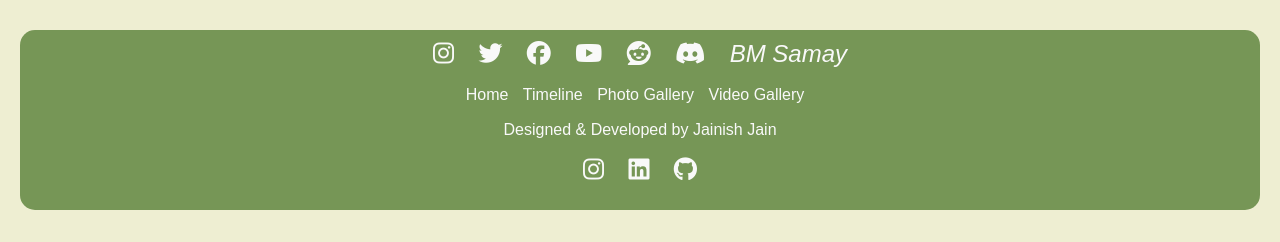
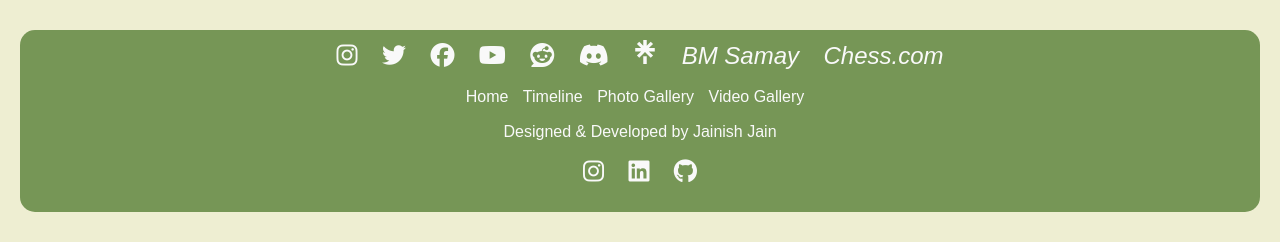
Before and after one commit to jainish2001/SamayRaina, a plain HTML site: page index.html in a window 1280 px wide. Shown: the part 3073-3315 px from the top of the page. Drawn offline with Linux system fonts and the light colour scheme.

Commit message:
Update index.html

```diff
--- a/index.html
+++ b/index.html
@@ -19,7 +19,7 @@
 
             html {
                 scroll-behavior: smooth;
-                cursor: url('/assets/img/respectable-ghoda.png'), auto;
+                cursor: url('/assets/respectable-ghoda.png'), auto;
             }
 
             /* Body */
@@ -1056,8 +1056,10 @@
                     <a href="https://www.facebook.com/rainasamay/"><i class="fa-brands fa-facebook"></i></a>
                     <a href="https://www.youtube.com/channel/UCAov2BBv1ZJav0c_yHEciAw/"><i class="fa-brands fa-youtube"></i></a>
                     <a href="https://www.reddit.com/r/SamayRaina/"><i class="fa-brands fa-reddit"></i></a>
-                    <a href="https://discord.gg/maisamayhoon"><i class="fa-brands fa-discord"></i></a>                    <!--<a href="https://linktr.ee/samay.raina/"><svg xmlns="http://www.w3.org/2000/svg" width="1em" height="1em" viewBox="0 0 24 24"><path fill="currentColor" d="m13.736 5.853l4.005-4.117l2.325 2.38l-4.2 4.005h5.908v3.305h-5.937l4.229 4.108l-2.325 2.334l-5.74-5.769l-5.741 5.769l-2.325-2.325l4.229-4.108H2.226V8.121h5.909l-4.2-4.004l2.324-2.381l4.005 4.117V0h3.472zm-3.472 10.306h3.472V24h-3.472z"/></svg></a>-->
+                    <a href="https://discord.gg/maisamayhoon"><i class="fa-brands fa-discord"></i></a>
+                    <a href="https://linktr.ee/samay.raina/"><svg xmlns="http://www.w3.org/2000/svg" width="1em" height="1em" viewBox="0 0 24 24"><path fill="currentColor" d="m13.736 5.853l4.005-4.117l2.325 2.38l-4.2 4.005h5.908v3.305h-5.937l4.229 4.108l-2.325 2.334l-5.74-5.769l-5.741 5.769l-2.325-2.325l4.229-4.108H2.226V8.121h5.909l-4.2-4.004l2.324-2.381l4.005 4.117V0h3.472zm-3.472 10.306h3.472V24h-3.472z"/></svg></a>
                     <a href="https://www.bmsamay.com/"><i>BM Samay</i></a>
+                    <a href="https://go.chess.gg/samay"><i>Chess.com</i></a>
                 </div>
                 <div class="footerNav">
                     <ul>
```
